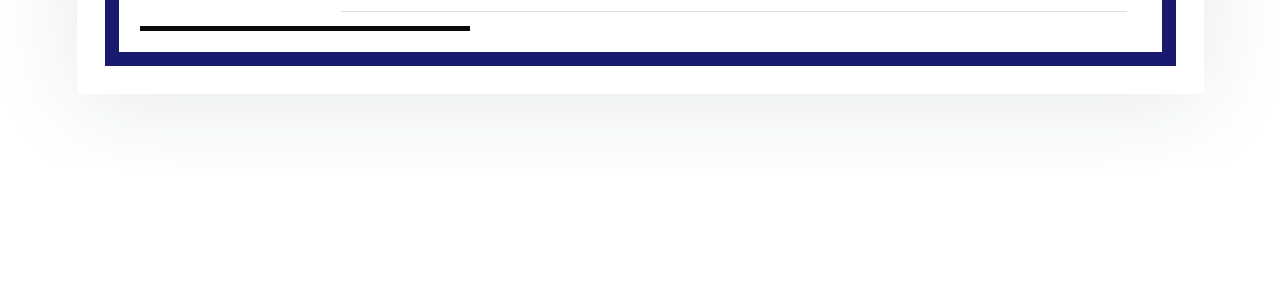
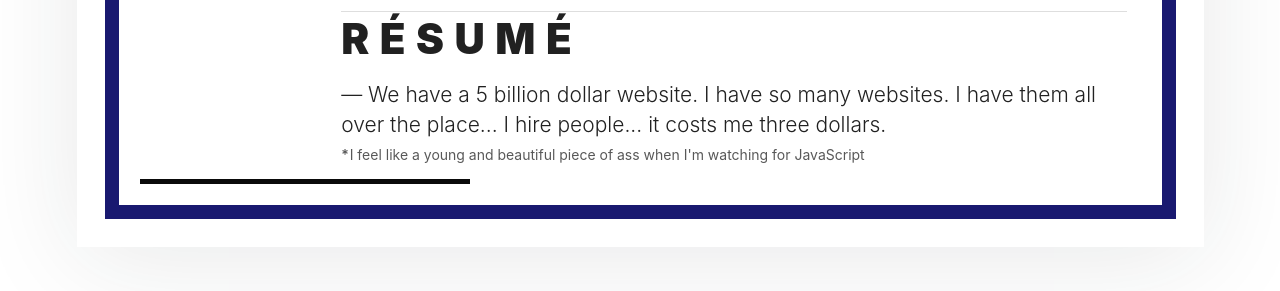
Before and after one commit to viktor-2019/Trump-s-Resume, a plain HTML site: page index.html in a window 1280 px wide. Shown: the part 245-536 px from the top of the page. Drawn offline with Linux system fonts and the light colour scheme.

Commit message:
Change an intro a little

```diff
--- a/index.html
+++ b/index.html
@@ -94,7 +94,9 @@
                     <div class="divider"></div>
                   </div>
                   <div class="sixteen wide column">
-                    <!-- Intro -->
+                    <h2>Résumé</h2>
+                    <p>&mdash; We have a 5 billion dollar website. I have so many websites. I have them all over the place... I hire people... it costs me three dollars. </p>
+                    <p style="opacity: 0.75;"><strong style="margin-right: 0.0625em;">*</strong>I feel like a young and beautiful piece of ass when I'm watching for JavaScript </p>
                   </div>
                 </div>
               </div>
```
